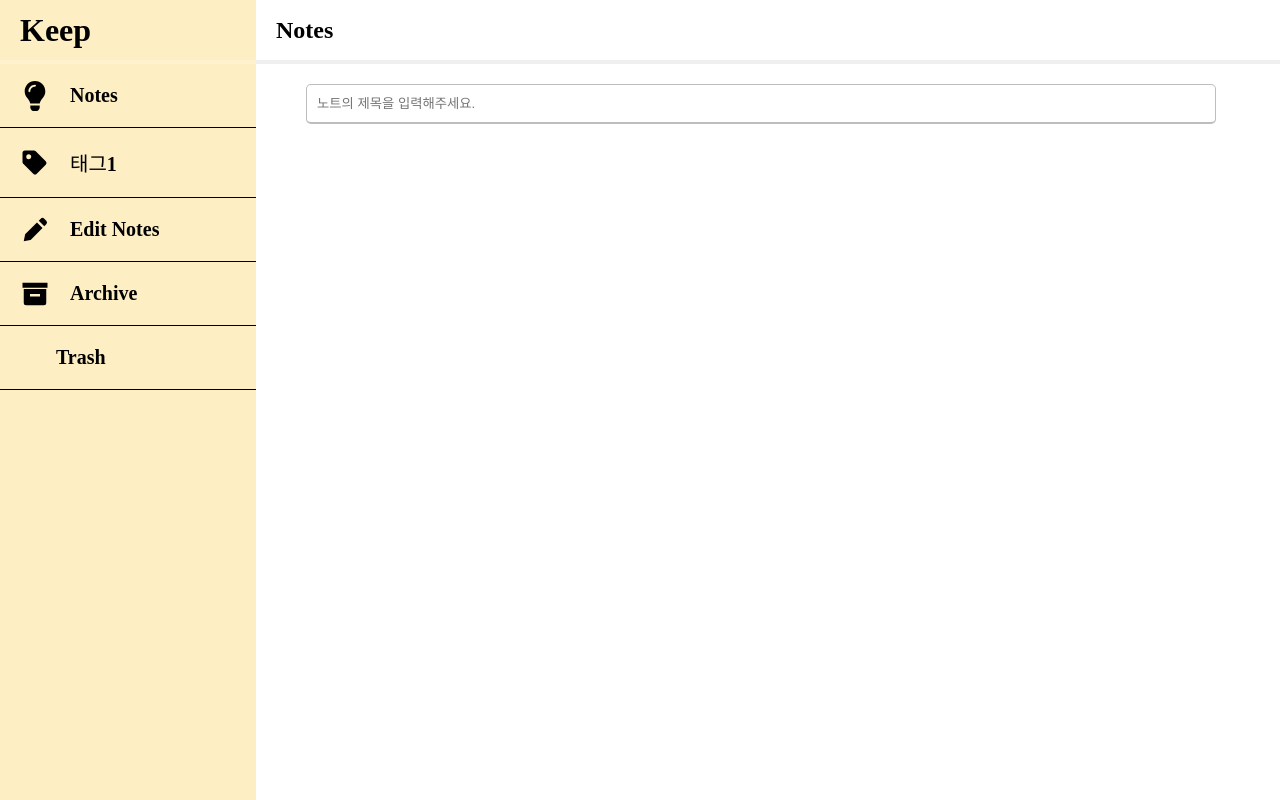
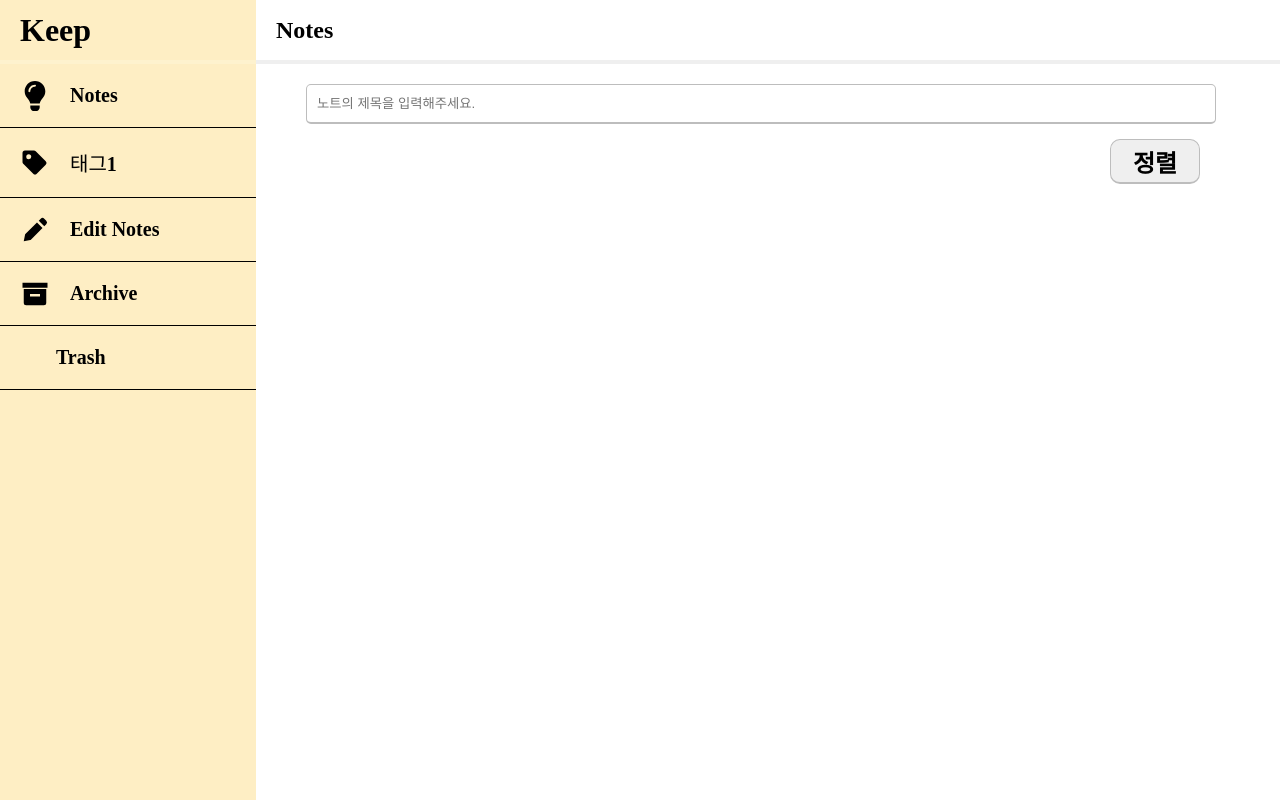
Before and after one commit to dbswl701/react-note, a React (Vite) app: page / in a window 1280 px wide. Built offline with nearby package versions, Linux system fonts and the light colour scheme; some icons are missing.

Commit message:
feat: 전체페이지 정렬 버튼 추가

```diff
--- a/src/pages/AllNotes/AllNotes.styles.tsx
+++ b/src/pages/AllNotes/AllNotes.styles.tsx
@@ -1,4 +1,9 @@
 import { styled } from "styled-components";
+
+export const Container = styled.div`
+  display: flex;
+  flex-direction: column;
+`;
 
 export const Input = styled.input`
   width: 70vw;
@@ -15,3 +20,25 @@ export const Input = styled.input`
     border-bottom: 3.5px solid #bdbdbd;
   }
 `;
+
+export const SortingBtn = styled.button`
+  width: 90px;
+  height: 45px;
+  margin-right: 80px;
+  margin-left: auto;
+  margin-top: 15px;
+  font-size: 1.5rem;
+  font-weight: bold;
+  border-radius: 10px;
+  border: 1px solid #bdbdbd;
+  cursor: pointer;
+  border-bottom: 2px solid #bdbdbd;
+  &: hover {
+    border-bottom: 3.5px solid #bdbdbd;
+  }
+  &:active {
+    box-shadow: 1px 1px 0 rgb(0,0,0,0.5);
+    position: relative;
+    top:2px;
+  }
+`;
--- a/src/pages/AllNotes/AllNotes.tsx
+++ b/src/pages/AllNotes/AllNotes.tsx
@@ -1,19 +1,34 @@
-import React, { useState } from 'react'
-import { Input } from './AllNotes.styles'
+import React, { useEffect, useState } from 'react'
+import { Container, Input, SortingBtn } from './AllNotes.styles'
 
 const AllNotes = () => {
   const [search, setSearch] = useState('');
+  const [debouncedValue, setDebouncedValue] = useState(search);
+
   console.log(search);
+  console.log('debouncd: ', debouncedValue);
+
+  // 디바운스 커스텀훅으로도 나중에 리펙토링 해보자!
+  useEffect(() => {
+    const timer = setTimeout(() => {
+      setDebouncedValue(search);
+    }, 200);
+
+    return () => {
+      clearTimeout(timer);
+    }; //value 변경 시점에 clearTimeout을 해줘야함.
+  }, [search]);
 
   return (
-    <div>
+    <Container>
       {/* 검색 */}
       <Input placeholder='노트의 제목을 입력해주세요.' value={search} onChange={(e) => setSearch(e.target.value)}/>
       {/* 정렬 */}
+      <SortingBtn>정렬</SortingBtn>
       {/* 노트 */}
       {/* pinned note */}
       {/* all notes */}
-    </div>
+    </Container>
   )
 }
 
```
